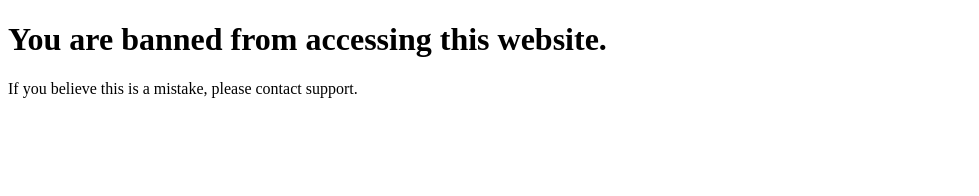
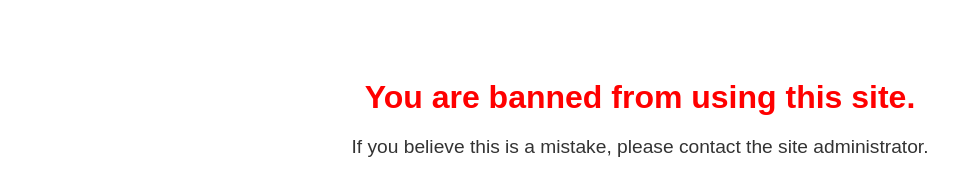
Before and after one commit to aviationplanesfun/smartwork.github.io, a plain HTML site: page banned.html in a window 1280 px wide. Shown: the whole page, without its empty margins (0-979 px from the left). Drawn offline with Linux system fonts and the light colour scheme.

Commit message:
Update banned.html

```diff
--- a/banned.html
+++ b/banned.html
@@ -1,14 +1,32 @@
 <!DOCTYPE html>
 <html lang="en">
 <head>
-    <meta charset="UTF-8">
-    <meta name="viewport" content="width=device-width, initial-scale=1.0">
-    <title>Banned</title>
+  <meta charset="UTF-8">
+  <meta name="viewport" content="width=device-width, initial-scale=1.0">
+  <title>Banned</title>
+  <style>
+      body {
+          font-family: Arial, sans-serif;
+          text-align: center;
+          padding: 50px;
+      }
+
+      h1 {
+          color: red;
+          font-size: 2rem;
+          margin-bottom: 20px;
+      }
+
+      p {
+          font-size: 1.2rem;
+          color: #333;
+      }
+  </style>
 </head>
 <body>
 
-<h1>You are banned from accessing this website.</h1>
-<p>If you believe this is a mistake, please contact support.</p>
+  <h1>You are banned from using this site.</h1>
+  <p>If you believe this is a mistake, please contact the site administrator.</p>
 
 </body>
 </html>
```
